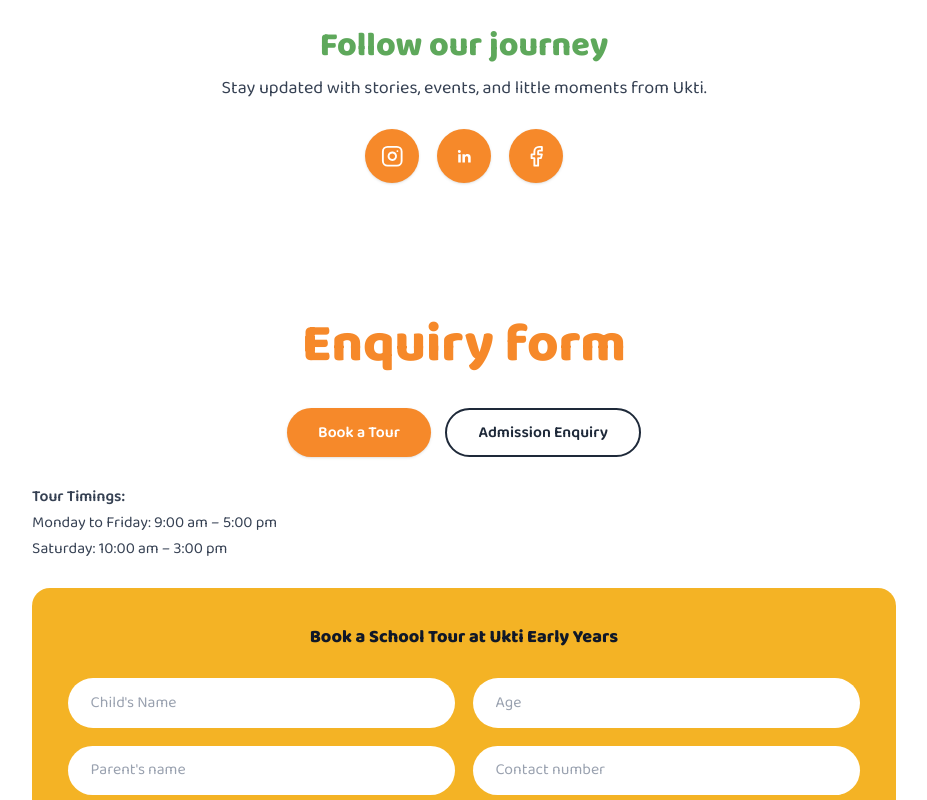
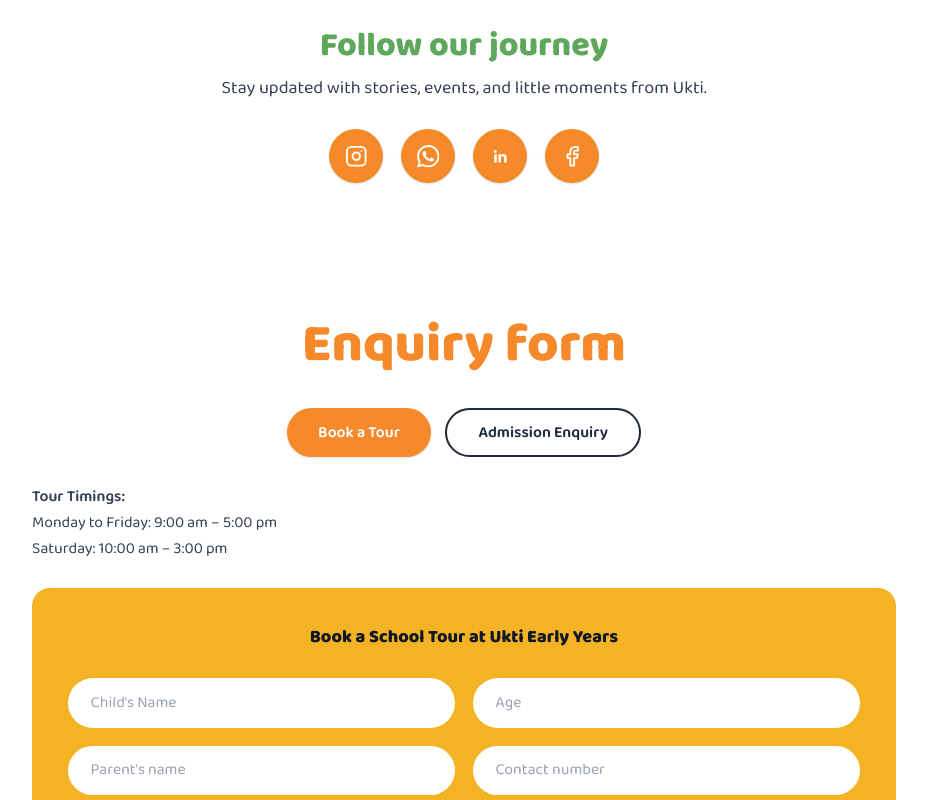
Before and after one commit to sarman03/ukti, a Next.js app: page /contact in a window 1280 px wide. Shown: the part 780-1580 px from the top of the page, without its empty margins (176-1103 px from the left). Built offline with nearby package versions, Linux system fonts and the light colour scheme.

Commit message:
whatsapp

```diff
--- a/src/app/contact/page.tsx
+++ b/src/app/contact/page.tsx
@@ -4,6 +4,7 @@
 import EnquiryFormSection from "@/components/EnquiryFormSection";
 import ContactMapsSection from "@/components/ContactMapsSection";
 import FadeUp from "@/components/FadeUp";
+import ContactSocials from "@/components/ContactSocials";
 
 export const metadata: Metadata = {
   title: "Contact & Admissions – Book a Tour or Enquire",
@@ -59,38 +60,6 @@
       <svg className="w-6 h-6" viewBox="0 0 24 24" fill="none" stroke="currentColor" strokeWidth="2" strokeLinecap="round" strokeLinejoin="round">
         <circle cx="12" cy="12" r="10" />
         <polyline points="12 6 12 12 16 14" />
-      </svg>
-    ),
-  },
-];
-
-const socials = [
-  {
-    label: "Instagram",
-    href: "https://instagram.com/uktiearlyyears",
-    icon: (
-      <svg className="w-5 h-5" viewBox="0 0 24 24" fill="none" stroke="currentColor" strokeWidth="2" strokeLinecap="round" strokeLinejoin="round">
-        <rect x="2" y="2" width="20" height="20" rx="5" ry="5" />
-        <path d="M16 11.37A4 4 0 1 1 12.63 8 4 4 0 0 1 16 11.37z" />
-        <line x1="17.5" y1="6.5" x2="17.51" y2="6.5" />
-      </svg>
-    ),
-  },
-  {
-    label: "LinkedIn",
-    href: "https://www.linkedin.com/company/ukti-early-years/",
-    icon: (
-      <svg className="w-5 h-5" viewBox="0 0 24 24" fill="currentColor">
-        <path d="M6.94 8.5A1.56 1.56 0 1 1 6.94 5.4a1.56 1.56 0 0 1 0 3.1zM8.3 18.6H5.58V9.8H8.3v8.8zm4.35-8.8h-2.6v8.8h2.72v-4.62c0-2.58 3.36-2.82 3.36 0v4.62h2.73v-5.56c0-4.33-4.9-4.17-6.2-2.04V9.8z" />
-      </svg>
-    ),
-  },
-  {
-    label: "Facebook",
-    href: "https://www.facebook.com/ukti.creativeartscentre",
-    icon: (
-      <svg className="w-5 h-5" viewBox="0 0 24 24" fill="none" stroke="currentColor" strokeWidth="2" strokeLinecap="round" strokeLinejoin="round">
-        <path d="M18 2h-3a5 5 0 0 0-5 5v3H7v4h3v8h4v-8h3l1-4h-4V7a1 1 0 0 1 1-1h3z" />
       </svg>
     ),
   },
@@ -159,20 +128,7 @@
               <p className="text-gray-700 mb-6">
                 Stay updated with stories, events, and little moments from Ukti.
               </p>
-              <div className="flex flex-wrap items-center justify-center gap-3 md:gap-4">
-                {socials.map((s) => (
-                  <a
-                    key={s.label}
-                    href={s.href}
-                    target="_blank"
-                    rel="noopener noreferrer"
-                    aria-label={s.label}
-                    className="w-12 h-12 rounded-full bg-[#F6892A] text-white flex items-center justify-center hover:bg-[#F6892A] hover:scale-110 transition-all shadow-sm"
-                  >
-                    {s.icon}
-                  </a>
-                ))}
-              </div>
+              <ContactSocials />
             </div>
           </FadeUp>
         </div>
--- /dev/null
+++ b/src/components/ContactSocials.tsx
@@ -0,0 +1,83 @@
+"use client";
+
+import { useState } from "react";
+import EnrollmentModal from "@/components/EnrollmentModal";
+
+const socials = [
+  {
+    label: "Instagram",
+    href: "https://instagram.com/uktiearlyyears",
+    icon: (
+      <svg className="w-5 h-5" viewBox="0 0 24 24" fill="none" stroke="currentColor" strokeWidth="2" strokeLinecap="round" strokeLinejoin="round">
+        <rect x="2" y="2" width="20" height="20" rx="5" ry="5" />
+        <path d="M16 11.37A4 4 0 1 1 12.63 8 4 4 0 0 1 16 11.37z" />
+        <line x1="17.5" y1="6.5" x2="17.51" y2="6.5" />
+      </svg>
+    ),
+  },
+  {
+    label: "WhatsApp",
+    onClick: true,
+    icon: (
+      <svg className="w-5 h-5" viewBox="0 0 24 24" fill="currentColor">
+        <path d="M17.472 14.382c-.297-.149-1.758-.867-2.03-.967-.273-.099-.471-.148-.67.15-.197.297-.767.966-.94 1.164-.173.199-.347.223-.644.075-.297-.15-1.255-.463-2.39-1.475-.883-.788-1.48-1.761-1.653-2.059-.173-.297-.018-.458.13-.606.134-.133.298-.347.446-.52.149-.174.198-.298.298-.497.099-.198.05-.371-.025-.52-.075-.149-.669-1.612-.916-2.207-.242-.579-.487-.5-.669-.51-.173-.008-.371-.01-.57-.01-.198 0-.52.074-.792.372-.272.297-1.04 1.016-1.04 2.479 0 1.462 1.065 2.875 1.213 3.074.149.198 2.096 3.2 5.077 4.487.709.306 1.262.489 1.694.625.712.227 1.36.195 1.871.118.571-.085 1.758-.719 2.006-1.413.248-.694.248-1.289.173-1.413-.074-.124-.272-.198-.57-.347m-5.421 7.403h-.004a9.87 9.87 0 01-5.031-1.378l-.361-.214-3.741.982.998-3.648-.235-.374a9.86 9.86 0 01-1.51-5.26c.001-5.45 4.436-9.884 9.888-9.884 2.64 0 5.122 1.03 6.988 2.898a9.825 9.825 0 012.893 6.994c-.003 5.45-4.438 9.884-9.885 9.884m8.413-18.297A11.815 11.815 0 0012.05 0C5.495 0 .16 5.335.157 11.892c0 2.096.547 4.142 1.588 5.945L.057 24l6.305-1.654a11.882 11.882 0 005.683 1.448h.005c6.554 0 11.89-5.335 11.893-11.893a11.821 11.821 0 00-3.48-8.413z" />
+      </svg>
+    ),
+  },
+  {
+    label: "LinkedIn",
+    href: "https://www.linkedin.com/company/ukti-early-years/",
+    icon: (
+      <svg className="w-5 h-5" viewBox="0 0 24 24" fill="currentColor">
+        <path d="M6.94 8.5A1.56 1.56 0 1 1 6.94 5.4a1.56 1.56 0 0 1 0 3.1zM8.3 18.6H5.58V9.8H8.3v8.8zm4.35-8.8h-2.6v8.8h2.72v-4.62c0-2.58 3.36-2.82 3.36 0v4.62h2.73v-5.56c0-4.33-4.9-4.17-6.2-2.04V9.8z" />
+      </svg>
+    ),
+  },
+  {
+    label: "Facebook",
+    href: "https://www.facebook.com/ukti.creativeartscentre",
+    icon: (
+      <svg className="w-5 h-5" viewBox="0 0 24 24" fill="none" stroke="currentColor" strokeWidth="2" strokeLinecap="round" strokeLinejoin="round">
+        <path d="M18 2h-3a5 5 0 0 0-5 5v3H7v4h3v8h4v-8h3l1-4h-4V7a1 1 0 0 1 1-1h3z" />
+      </svg>
+    ),
+  },
+];
+
+export default function ContactSocials() {
+  const [isModalOpen, setIsModalOpen] = useState(false);
+
+  return (
+    <>
+      <div className="flex flex-wrap items-center justify-center gap-3 md:gap-4">
+        {socials.map((s) => {
+          if (s.onClick) {
+            return (
+              <button
+                key={s.label}
+                onClick={() => setIsModalOpen(true)}
+                aria-label={s.label}
+                className="w-12 h-12 rounded-full bg-[#F6892A] text-white flex items-center justify-center hover:bg-[#F6892A] hover:scale-110 transition-all shadow-sm"
+              >
+                {s.icon}
+              </button>
+            );
+          }
+          return (
+            <a
+              key={s.label}
+              href={s.href}
+              target="_blank"
+              rel="noopener noreferrer"
+              aria-label={s.label}
+              className="w-12 h-12 rounded-full bg-[#F6892A] text-white flex items-center justify-center hover:bg-[#F6892A] hover:scale-110 transition-all shadow-sm"
+            >
+              {s.icon}
+            </a>
+          );
+        })}
+      </div>
+      <EnrollmentModal isOpen={isModalOpen} onClose={() => setIsModalOpen(false)} />
+    </>
+  );
+}
--- a/src/components/Footer.tsx
+++ b/src/components/Footer.tsx
@@ -1,5 +1,9 @@
+"use client";
+
+import { useState } from "react";
 import Image from "next/image";
 import Link from "next/link";
+import EnrollmentModal from "@/components/EnrollmentModal";
 
 const socials = [
   {
@@ -10,6 +14,15 @@
         <rect x="2" y="2" width="20" height="20" rx="5" ry="5" />
         <path d="M16 11.37A4 4 0 1 1 12.63 8 4 4 0 0 1 16 11.37z" />
         <line x1="17.5" y1="6.5" x2="17.51" y2="6.5" />
+      </svg>
+    ),
+  },
+  {
+    label: "WhatsApp",
+    onClick: true,
+    icon: (
+      <svg className="w-4 h-4" viewBox="0 0 24 24" fill="currentColor">
+        <path d="M17.472 14.382c-.297-.149-1.758-.867-2.03-.967-.273-.099-.471-.148-.67.15-.197.297-.767.966-.94 1.164-.173.199-.347.223-.644.075-.297-.15-1.255-.463-2.39-1.475-.883-.788-1.48-1.761-1.653-2.059-.173-.297-.018-.458.13-.606.134-.133.298-.347.446-.52.149-.174.198-.298.298-.497.099-.198.05-.371-.025-.52-.075-.149-.669-1.612-.916-2.207-.242-.579-.487-.5-.669-.51-.173-.008-.371-.01-.57-.01-.198 0-.52.074-.792.372-.272.297-1.04 1.016-1.04 2.479 0 1.462 1.065 2.875 1.213 3.074.149.198 2.096 3.2 5.077 4.487.709.306 1.262.489 1.694.625.712.227 1.36.195 1.871.118.571-.085 1.758-.719 2.006-1.413.248-.694.248-1.289.173-1.413-.074-.124-.272-.198-.57-.347m-5.421 7.403h-.004a9.87 9.87 0 01-5.031-1.378l-.361-.214-3.741.982.998-3.648-.235-.374a9.86 9.86 0 01-1.51-5.26c.001-5.45 4.436-9.884 9.888-9.884 2.64 0 5.122 1.03 6.988 2.898a9.825 9.825 0 012.893 6.994c-.003 5.45-4.438 9.884-9.885 9.884m8.413-18.297A11.815 11.815 0 0012.05 0C5.495 0 .16 5.335.157 11.892c0 2.096.547 4.142 1.588 5.945L.057 24l6.305-1.654a11.882 11.882 0 005.683 1.448h.005c6.554 0 11.89-5.335 11.893-11.893a11.821 11.821 0 00-3.48-8.413z" />
       </svg>
     ),
   },
@@ -34,6 +47,8 @@
 ];
 
 export default function Footer() {
+  const [isModalOpen, setIsModalOpen] = useState(false);
+
   return (
     <footer className="bg-[#F2DA36] px-4 md:px-20 py-10 md:py-14">
       <div className="max-w-6xl mx-auto grid grid-cols-2 md:grid-cols-3 gap-8 md:gap-12">
@@ -69,7 +84,20 @@
           <a href="#contact" className="text-gray-800 text-sm hover:text-gray-600 transition-colors">Book a Tour</a>
           <a href="#contact" className="text-gray-800 text-sm hover:text-gray-600 transition-colors">Admission Enquiry</a>
           <div className="flex items-center gap-2 mt-4">
-            {socials.map((s) => (
+            {socials.map((s) => {
+              if (s.onClick) {
+                return (
+                  <button
+                    key={s.label}
+                    onClick={() => setIsModalOpen(true)}
+                    aria-label={s.label}
+                    className="w-9 h-9 rounded-full bg-[#F6892A] text-white flex items-center justify-center hover:bg-[#F6892A] transition-colors"
+                  >
+                    {s.icon}
+                  </button>
+                );
+              }
+              return (
                 <a
                   key={s.label}
                   href={s.href}
@@ -80,7 +108,8 @@
                 >
                   {s.icon}
                 </a>
-            ))}
+              );
+            })}
           </div>
         </div>
       </div>
@@ -91,6 +120,8 @@
           &copy; {new Date().getFullYear()} Ukti Early Years. All rights reserved.
         </p>
       </div>
+
+      <EnrollmentModal isOpen={isModalOpen} onClose={() => setIsModalOpen(false)} />
     </footer>
   );
 }
```
Lines whose indentation alone changed are shown as unchanged.
